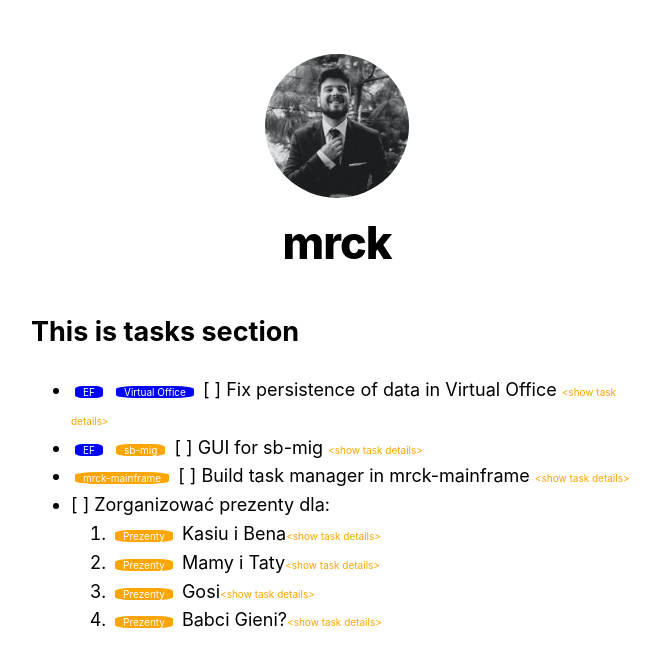
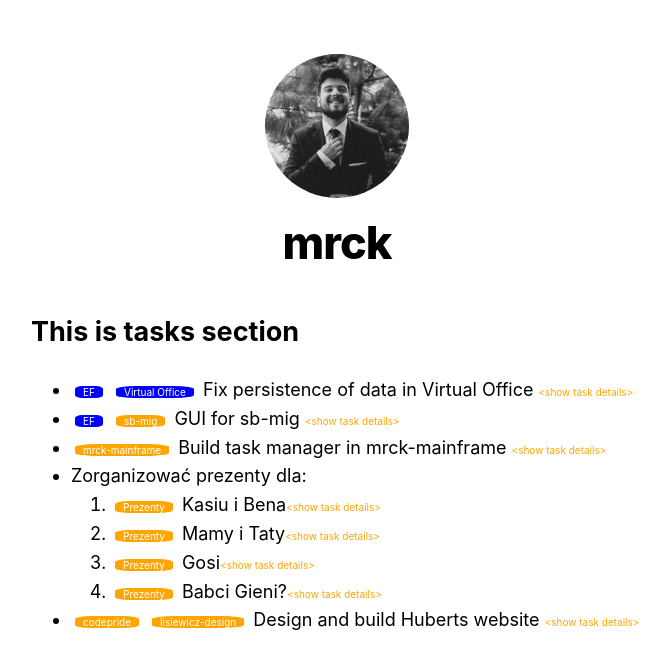
Before and after one commit to marckraw/mrck-mainframe, a Next.js app: page /tasks in a window 1280 px wide. Shown: the top 668 px of the page, without its empty margins (303-972 px from the left). Built offline with nearby package versions, Linux system fonts and the light colour scheme.

Commit message:
[add] some tasks

```diff
--- a/pages/tasks/index.tsx
+++ b/pages/tasks/index.tsx
@@ -16,10 +16,10 @@ export default function TasksIndex(props: TasksIndexProps): JSX.Element {
             <section>
                 <h2>This is tasks section</h2>
                 <ul>
-                    <li><Label name="EF" /> <Label name="Virtual Office" /> [ ] Fix persistence of data in Virtual Office <span style={{color: 'orange', fontSize: '10px'}}>{`<show task details>`}</span></li>
-                    <li><Label name="EF" /> <Label name="sb-mig" type="private" /> [ ] GUI for sb-mig <span style={{color: 'orange', fontSize: '10px'}}>{`<show task details>`}</span></li>
-                    <li><Label name="mrck-mainframe" type="private" /> [ ] Build task manager in mrck-mainframe <span style={{color: 'orange', fontSize: '10px'}}>{`<show task details>`}</span></li>
-                    <li>[ ] Zorganizować prezenty dla:
+                    <li><Label name="EF" /> <Label name="Virtual Office" /> Fix persistence of data in Virtual Office <span style={{color: 'orange', fontSize: '10px'}}>{`<show task details>`}</span></li>
+                    <li><Label name="EF" /> <Label name="sb-mig" type="private" /> GUI for sb-mig <span style={{color: 'orange', fontSize: '10px'}}>{`<show task details>`}</span></li>
+                    <li><Label name="mrck-mainframe" type="private" /> Build task manager in mrck-mainframe <span style={{color: 'orange', fontSize: '10px'}}>{`<show task details>`}</span></li>
+                    <li>Zorganizować prezenty dla:
                         <ol>
                             <li><Label name="Prezenty" type="private" /> Kasiu i Bena<span style={{color: 'orange', fontSize: '10px'}}>{`<show task details>`}</span></li>
                             <li><Label name="Prezenty" type="private" /> Mamy i Taty<span style={{color: 'orange', fontSize: '10px'}}>{`<show task details>`}</span></li>
@@ -27,6 +27,7 @@ export default function TasksIndex(props: TasksIndexProps): JSX.Element {
                             <li><Label name="Prezenty" type="private" /> Babci Gieni?<span style={{color: 'orange', fontSize: '10px'}}>{`<show task details>`}</span></li>
                         </ol>
                     </li>
+                    <li><Label name="codepride" type="private" /> <Label name="lisiewicz-design" type="private" /> Design and build Huberts website <span style={{color: 'orange', fontSize: '10px'}}>{`<show task details>`}</span></li>
                 </ul>
             </section>
         </Layout>
```
